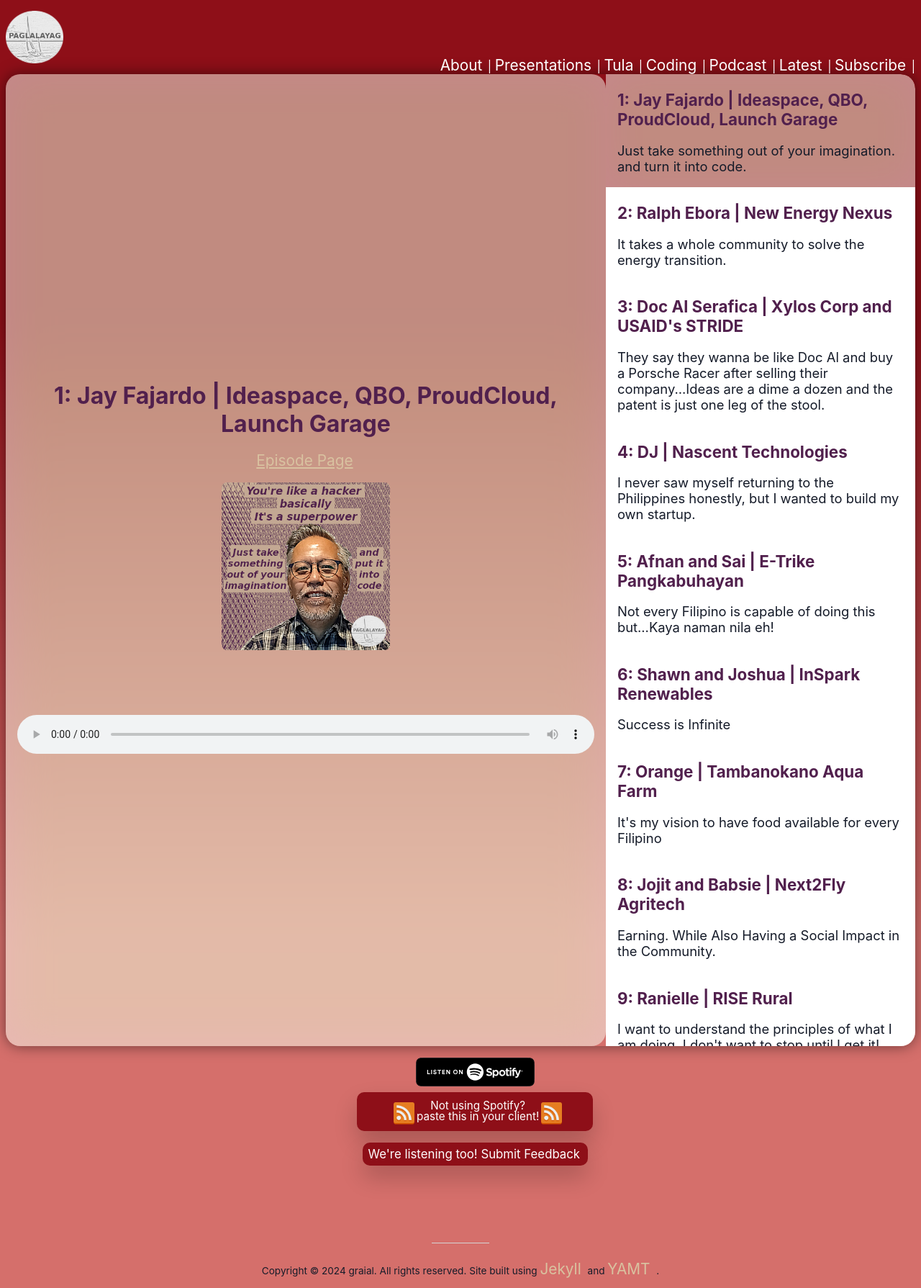
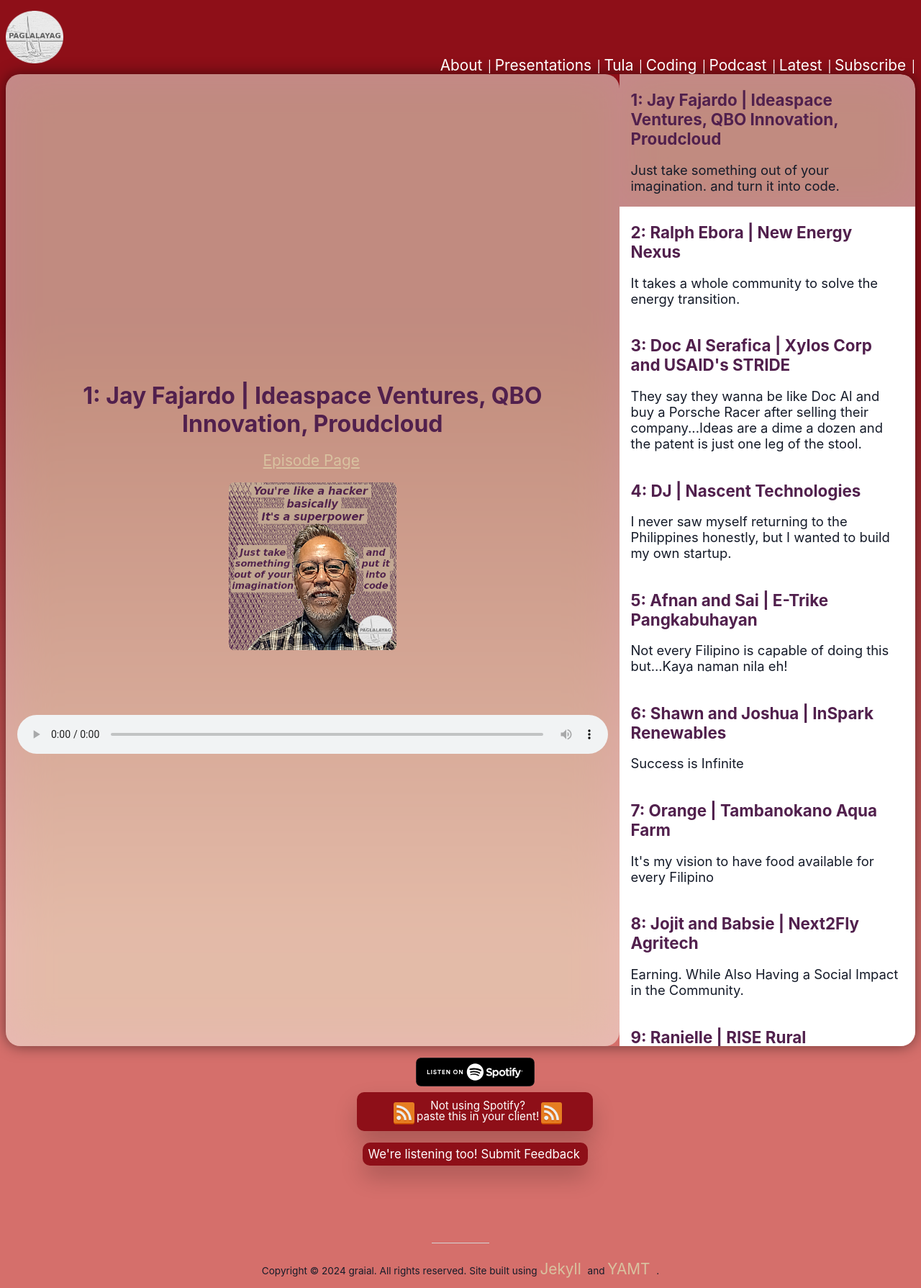
Before and after one commit to paglalayag/paglalayag.github.io, a Jekyll site: the page built from _pages/podcast.md, in a window 1280 px wide. Shown: the whole page at 72% size. Built offline with Jekyll 4.4.1, drawn with Linux system fonts in a browser that asks for light colours; nearby versions of some CDN libraries.

Commit message:
add jay podcast

```diff
--- a/podcasts/_posts/2024-07-25-jay.md
+++ b/podcasts/_posts/2024-07-25-jay.md
@@ -1,5 +1,5 @@
 ---
-title: Jay Fajardo | Ideaspace, QBO, ProudCloud, Launch Garage
+title: Jay Fajardo | Ideaspace Ventures, QBO Innovation, Proudcloud
 layout: interview
 hero_image: /assets/img/interviews/jay/jay-paglalayag-interview.jpg
 image:
```
Also changed, not shown: other parts of podcasts/_posts/2024-07-25-jay.md (+0 -1 lines).
